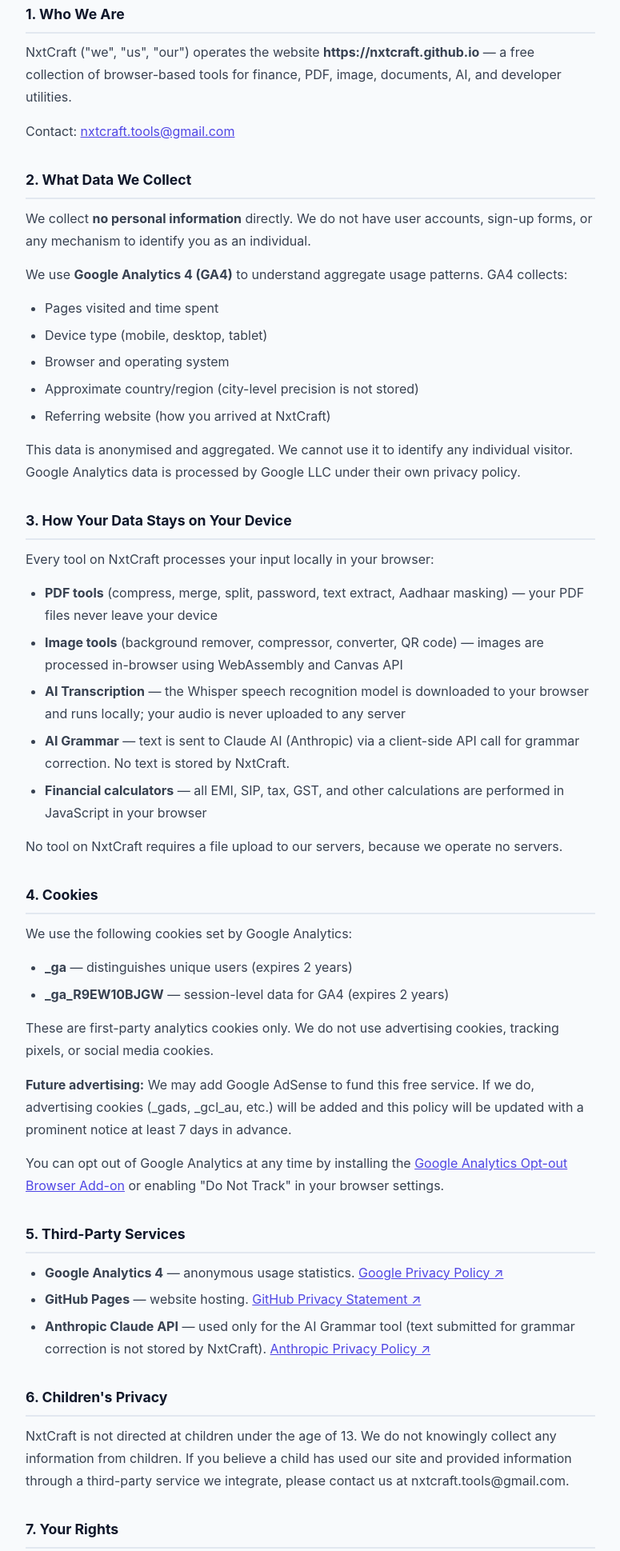
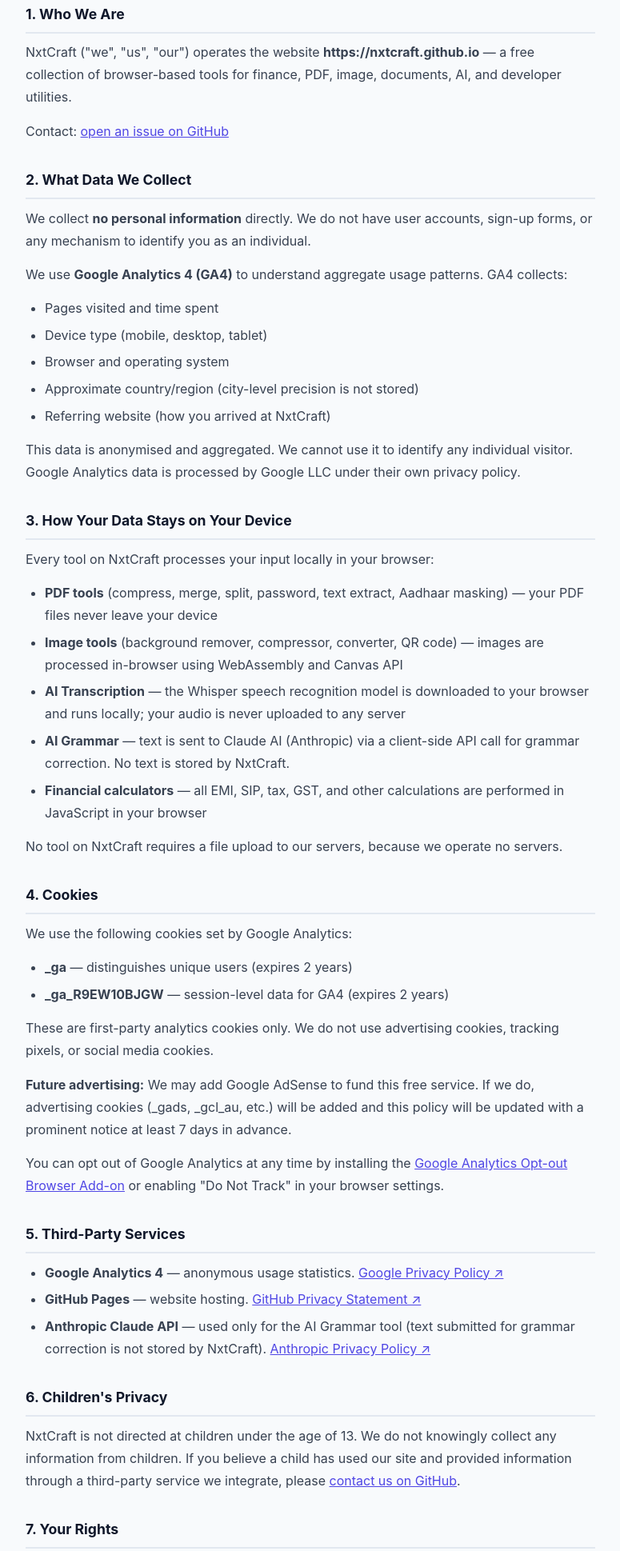
Before and after one commit to nxtcraft/nxtcraft.github.io, a plain HTML site: page privacy/index.html in a window 1280 px wide. Shown: the part 384-2323 px from the top of the page at 80% size, without its empty margins (252-1027 px from the left). Drawn offline with Linux system fonts and the light colour scheme.

Commit message:
fix: replace unowned contact email with GitHub Issues link
Co-Authored-By: Claude Opus 5.5 <noreply@anthropic.com>

```diff
--- a/privacy/index.html
+++ b/privacy/index.html
@@ -49,7 +49,7 @@ footer a:hover{color:#4f46e5}
 
   <h2>1. Who We Are</h2>
   <p>NxtCraft ("we", "us", "our") operates the website <strong>https://nxtcraft.github.io</strong> — a free collection of browser-based tools for finance, PDF, image, documents, AI, and developer utilities.</p>
-  <p>Contact: <a href="mailto:nxtcraft.tools@gmail.com">nxtcraft.tools@gmail.com</a></p>
+  <p>Contact: <a href="https://github.com/nxtcraft/nxtcraft.github.io/issues/new" target="_blank" rel="noopener">open an issue on GitHub</a></p>
 
   <h2>2. What Data We Collect</h2>
   <p>We collect <strong>no personal information</strong> directly. We do not have user accounts, sign-up forms, or any mechanism to identify you as an individual.</p>
@@ -92,7 +92,7 @@ footer a:hover{color:#4f46e5}
   </ul>
 
   <h2>6. Children's Privacy</h2>
-  <p>NxtCraft is not directed at children under the age of 13. We do not knowingly collect any information from children. If you believe a child has used our site and provided information through a third-party service we integrate, please contact us at nxtcraft.tools@gmail.com.</p>
+  <p>NxtCraft is not directed at children under the age of 13. We do not knowingly collect any information from children. If you believe a child has used our site and provided information through a third-party service we integrate, please <a href="https://github.com/nxtcraft/nxtcraft.github.io/issues/new" target="_blank" rel="noopener">contact us on GitHub</a>.</p>
 
   <h2>7. Your Rights</h2>
   <p>Since NxtCraft collects no personal data directly, most data subject rights are exercised with Google for Analytics data. You have the right to:</p>
@@ -111,13 +111,13 @@ footer a:hover{color:#4f46e5}
   <p>We may update this Privacy Policy from time to time — for example, when we add Google AdSense. The "Last updated" date at the top of this page will reflect any changes. We encourage you to check this page periodically.</p>
 
   <h2>10. Contact</h2>
-  <p>For any questions about this Privacy Policy, email us at <a href="mailto:nxtcraft.tools@gmail.com">nxtcraft.tools@gmail.com</a>. We aim to respond within 7 working days.</p>
+  <p>For any questions about this Privacy Policy, reach us by <a href="https://github.com/nxtcraft/nxtcraft.github.io/issues/new" target="_blank" rel="noopener">opening an issue on GitHub</a>. We aim to respond within 7 working days.</p>
 </main>
 <footer>
   &copy; 2026 NxtCraft ·
   <a href="https://nxtcraft.github.io/">Home</a> ·
   <a href="https://nxtcraft.github.io/terms/">Terms of Service</a> ·
-  <a href="mailto:nxtcraft.tools@gmail.com">Contact</a>
+  <a href="https://github.com/nxtcraft/nxtcraft.github.io/issues/new" target="_blank" rel="noopener">Contact</a>
 </footer>
 </body>
 </html>
```
Also changed, not shown: about/index.html (+1 -1 lines), dev-tools/index.html (+1 -1 lines), finance/index.html (+1 -1 lines), pdf-tools/index.html (+1 -1 lines), terms/index.html (+2 -2 lines), 1 other file.
